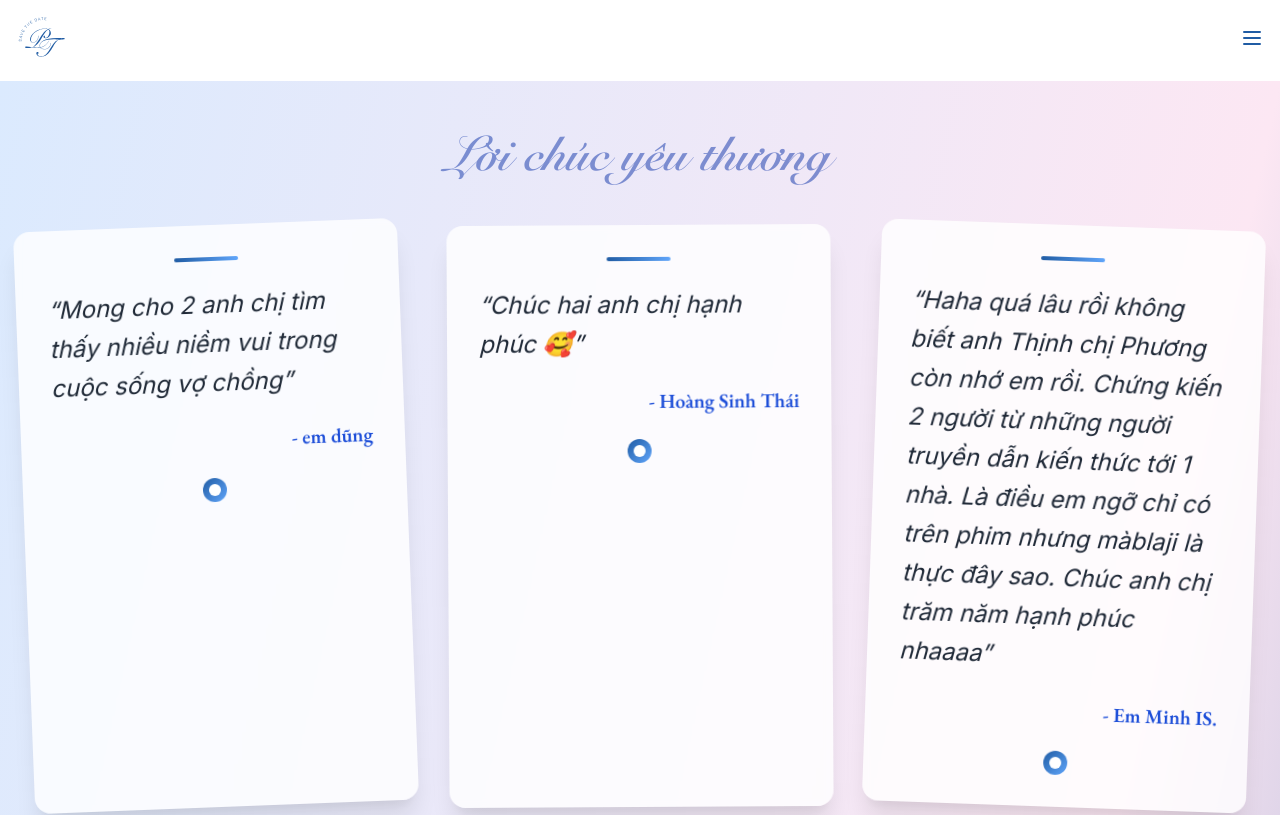
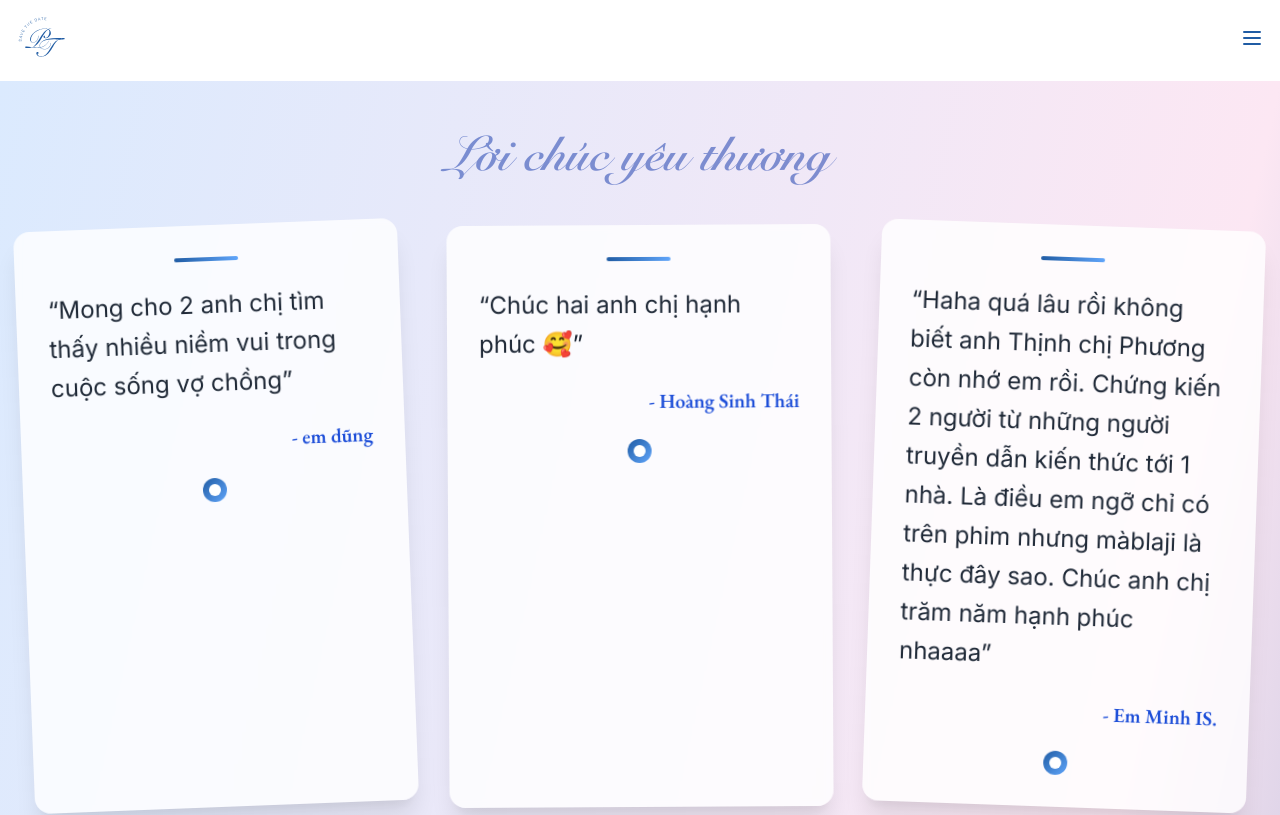
Before and after one commit to tudacoding/wedding-player, a Next.js app: page /wishes in a window 1280 px wide. Shown: the top 815 px of the page. Built offline with nearby package versions, Linux system fonts and the light colour scheme.

Commit message:
remove italic

```diff
--- a/src/app/wishes/page.tsx
+++ b/src/app/wishes/page.tsx
@@ -34,7 +34,7 @@ const WishesPage = () => {
               }}
             >
               <div className="mb-6 h-1 w-16 bg-gradient-to-r from-primary to-blue-400 rounded-full mx-auto"></div>
-              <p className="text-gray-800 text-2xl font-handwriting leading-relaxed mb-6 italic">&ldquo;{wish?.content}&rdquo;</p>
+              <p className="text-gray-800 text-2xl font-handwriting leading-relaxed mb-6">&ldquo;{wish?.content}&rdquo;</p>
               <p className="text-blue-700 text-xl font-eb-garamond font-semibold mt-6 text-right">- {wish?.sender}</p>
               <div className="w-6 h-6 bg-gradient-to-br from-primary to-blue-400 rounded-full mx-auto mt-6 flex items-center justify-center animate-spin-slow">
                 <div className="w-3 h-3 bg-white rounded-full"></div>
```
